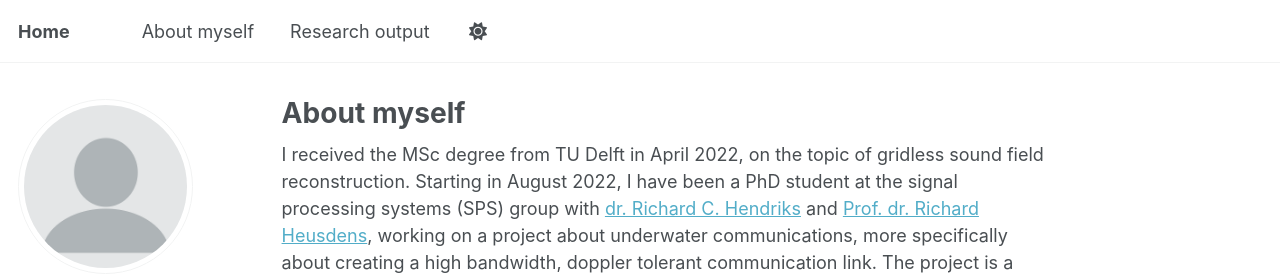
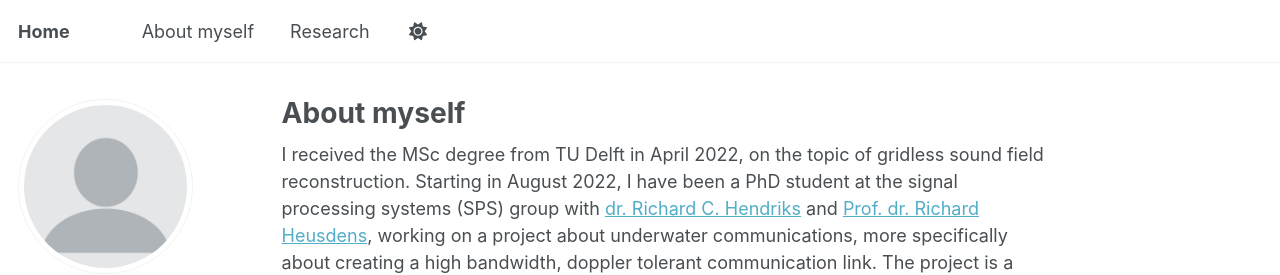
Before and after one commit to idsvanderwerf/idsvanderwerf.github.io, a Jekyll site: the page built from _pages/about.md, in a window 1280 px wide. Shown: the top 275 px of the page. Built offline with Jekyll 4.4.1, drawn with Linux system fonts in a browser that asks for light colours; some web fonts are replaced; a script that is not in the unit is left out.

Commit message:
Update navigation.yml

```diff
--- a/_data/navigation.yml
+++ b/_data/navigation.yml
@@ -10,7 +10,7 @@
 main:
   - title: "About myself"
     url: /
-  - title: "Research output"
+  - title: "Research"
     url: /researchoutput/
 #  - title: "Publications"
 #    url: /publications/
```
